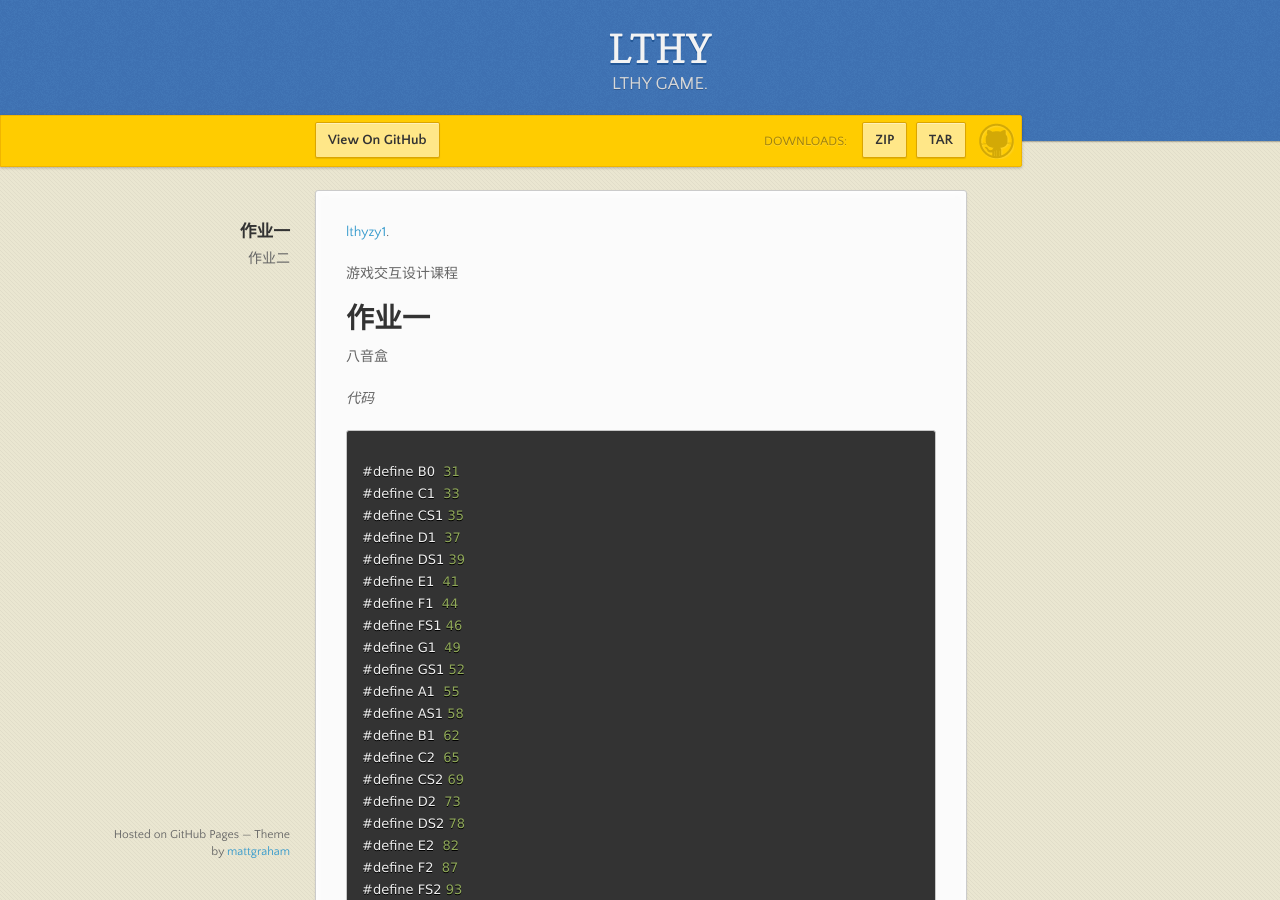
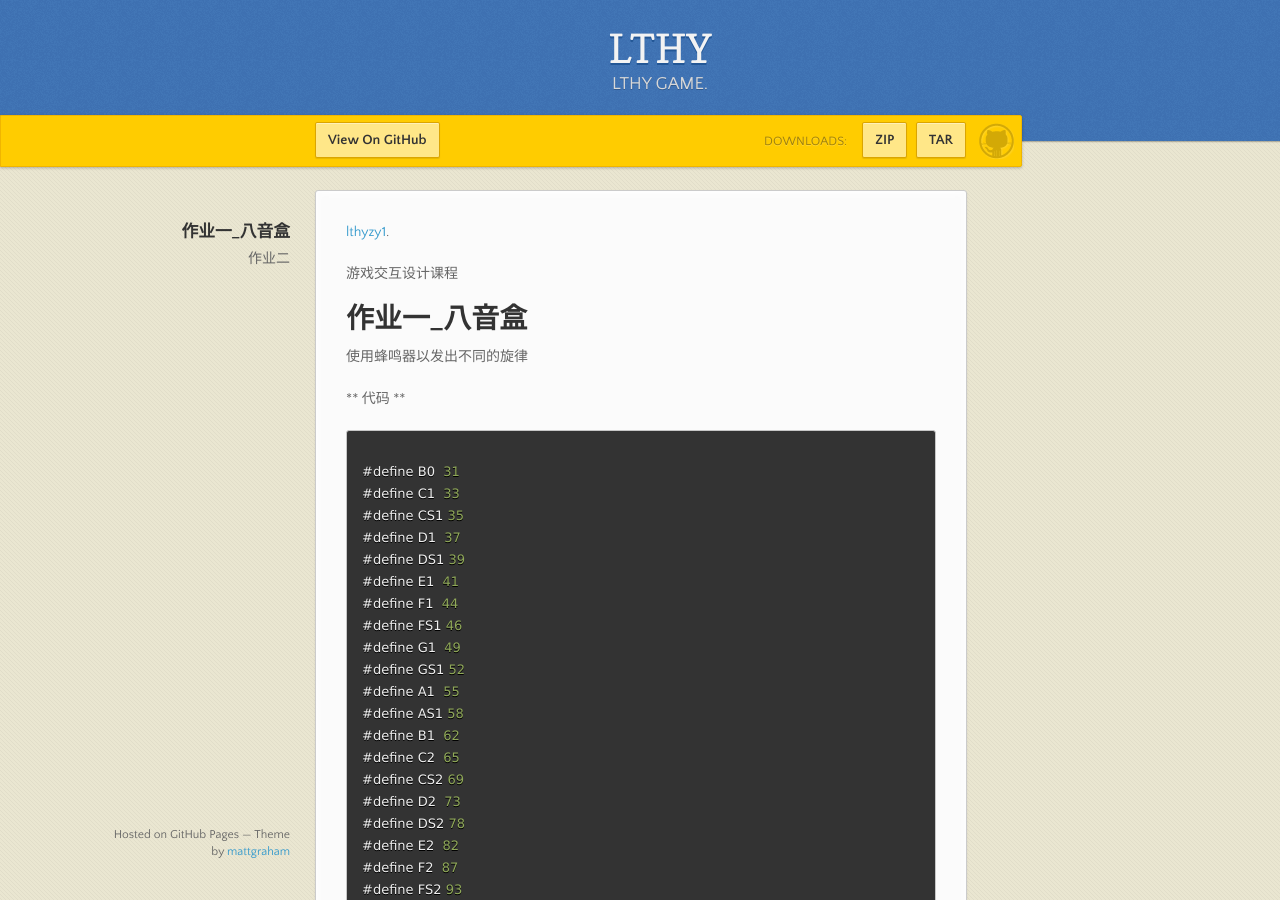
Before and after one commit to lthy/lthy.github.io, a Jekyll site: the page built from index.md, in a window 1280 px wide and 900 px high. Built offline with Jekyll 4.4.1, drawn with Linux system fonts in a browser that asks for light colours; nearby versions of some CDN libraries.

Commit message:
Update index.md

````diff
--- a/index.md
+++ b/index.md
@@ -7,12 +7,11 @@ layout: default
 
 游戏交互设计课程
 
-# [](#header-1)作业一
+# [](#header-1)作业一_八音盒
 
-八音盒
+使用蜂鸣器以发出不同的旋律
 
-
-*代码*
+** 代码 **
 ```js
 
 #define B0  31
````
